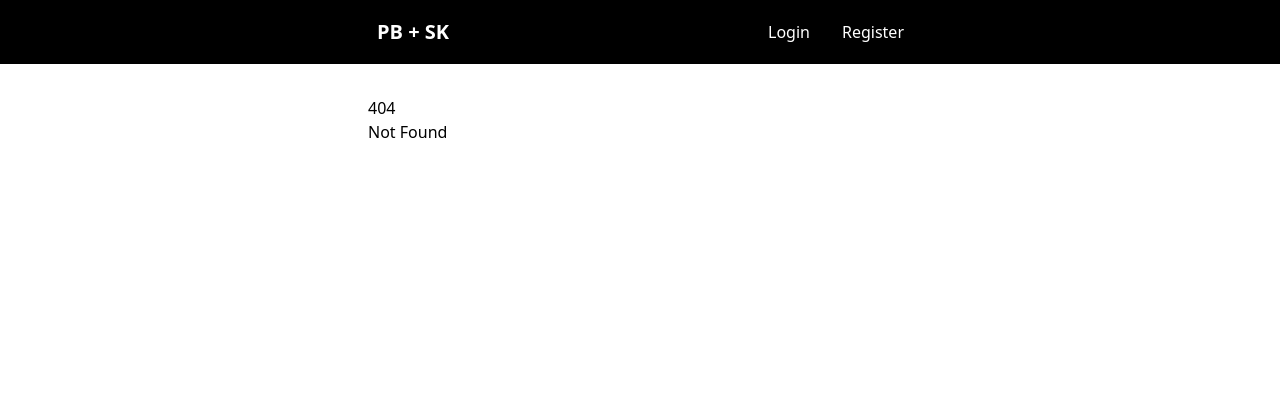
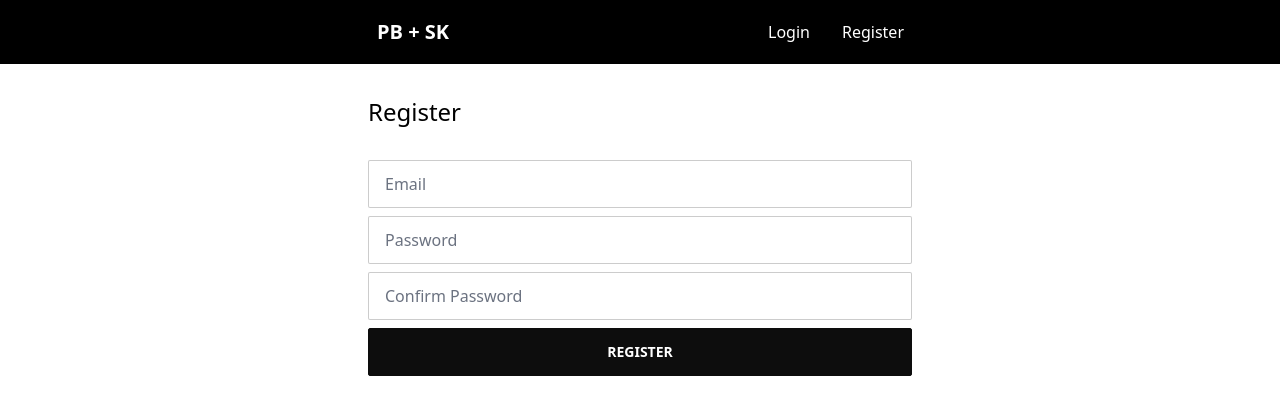
Before and after one commit to ctsstc/pocket-base-svelte, a SvelteKit app in the folder pocketbase-svelete-kit-auth-tailwind-daisy-ui/: page /register in a window 1280 px wide. Before the commit this address had no page. Shown: the top 414 px of the page. Built offline with nearby package versions, Linux system fonts and the light colour scheme.

Commit message:
Add registration page with form
This provides a page with a form with a field for an email, password, and password verification field, and a Register button to go along with it to submit the form.

```diff
--- /dev/null
+++ b/pocketbase-svelete-kit-auth-tailwind-daisy-ui/src/routes/register/+page.svelte
@@ -0,0 +1,21 @@
+<form method="POST" class="card">
+	<h1 class="h1 text-2xl mb-8">Register</h1>
+	<div class="form-control gap-2 mb-4">
+		<input type="email" name="email" placeholder="Email" id="" class="input input-bordered" />
+		<input
+			type="password"
+			name="password"
+			placeholder="Password"
+			id=""
+			class="input input-bordered"
+		/>
+		<input
+			type="password"
+			name="passwordConfirm"
+			placeholder="Confirm Password"
+			id=""
+			class="input input-bordered"
+		/>
+		<button class="btn btn-primary">Register</button>
+	</div>
+</form>
```
